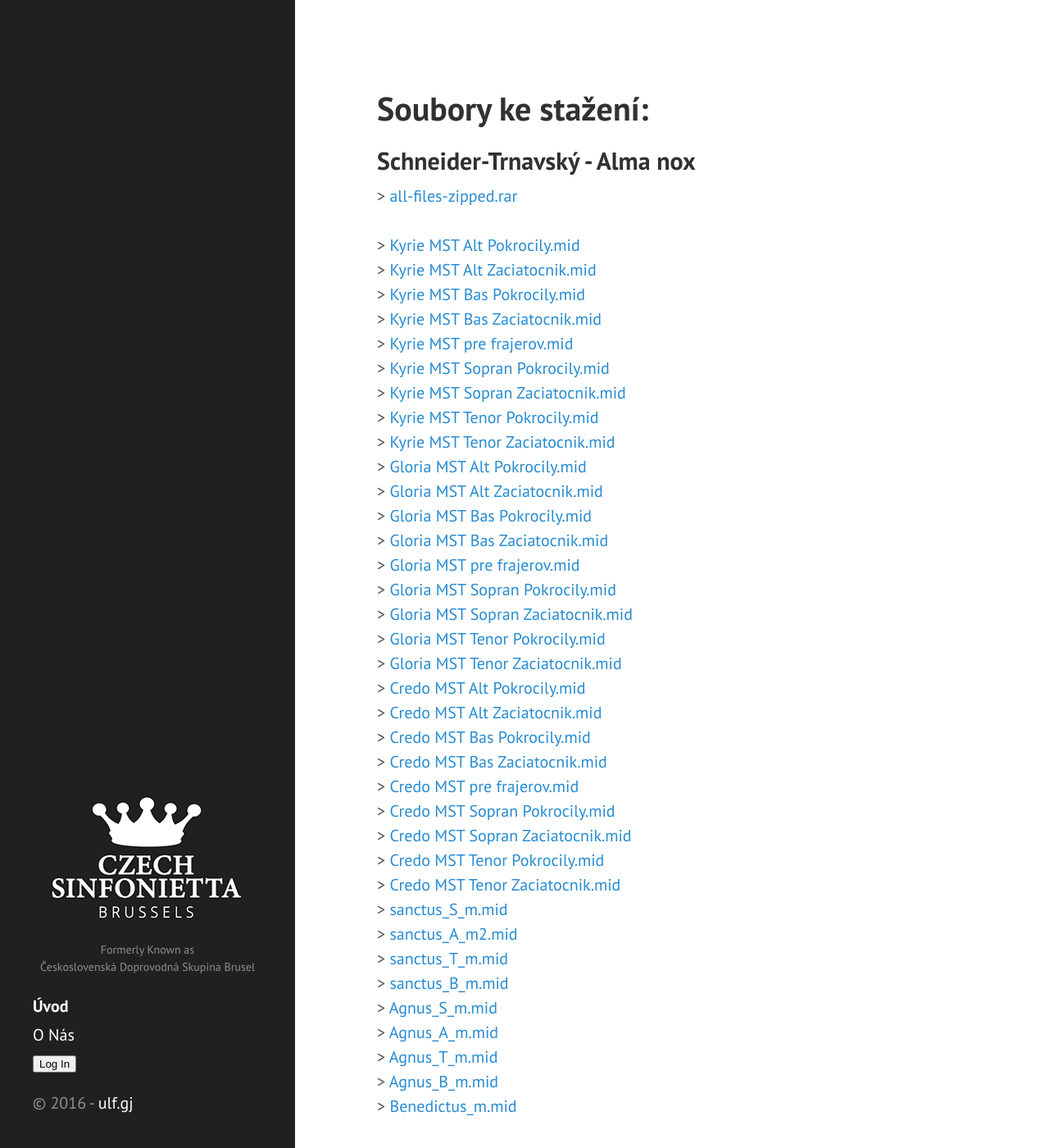
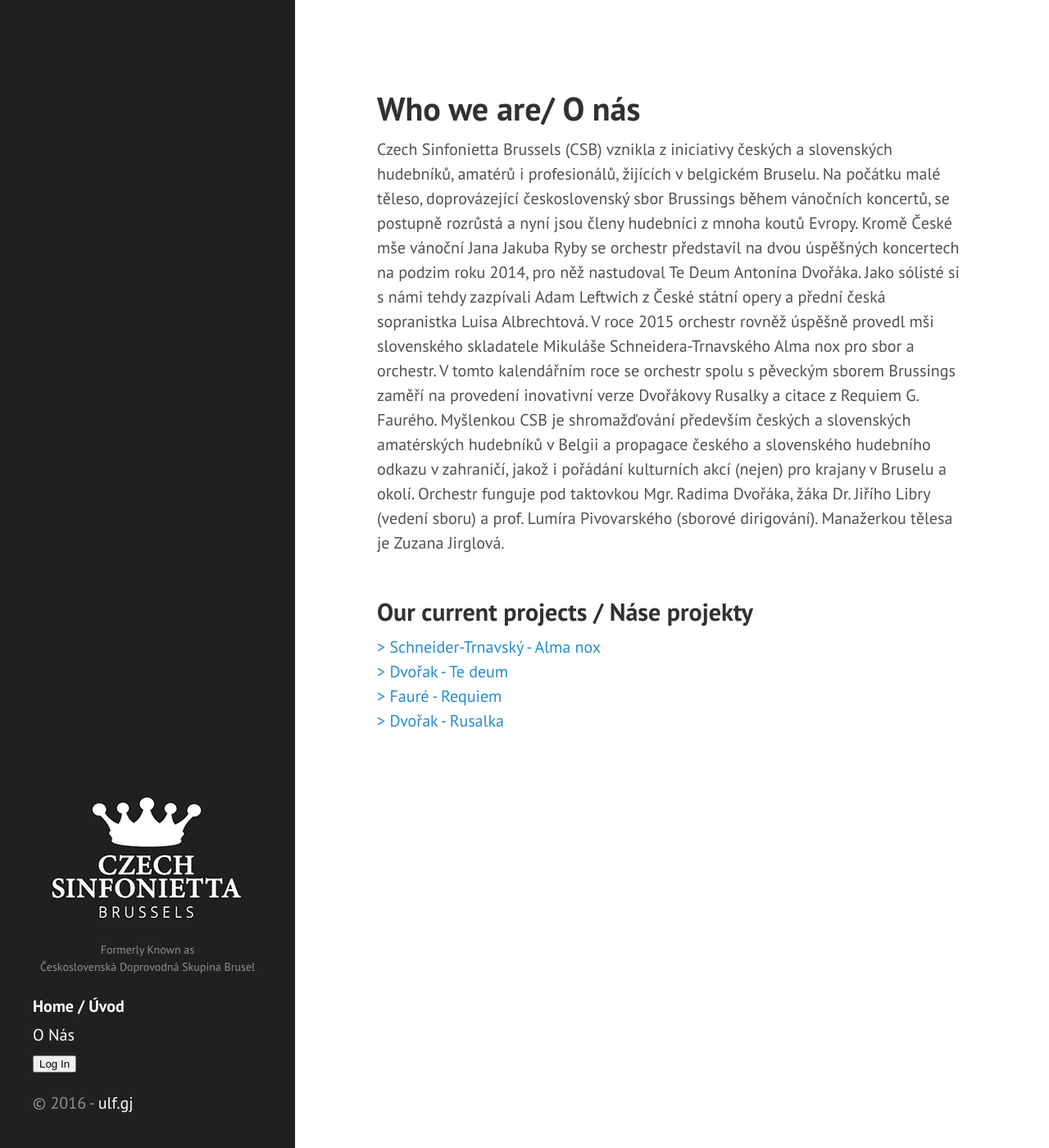
Before and after one commit to csdsbrusel/csdsbrusel.github.io, a Jekyll site: the page built from index.html, in a window 1280 px wide and 1400 px high. Shown: the whole window at 82% size. Built offline with Jekyll 4.4.1, drawn with Linux system fonts in a browser that asks for light colours; Markdown is read by kramdown in place of the engine named in the settings; the list of posts is cut into pages by our own code.

Commit message:
created generic project pages from data list

```diff
--- a/_config.yml
+++ b/_config.yml
@@ -1,5 +1,5 @@
 # Dependencies
-markdown:         redcarpet
+# markdown:         redcarpet
 highlighter:      false
 
 # Permalinks
--- a/_data/soubory.yml
+++ b/_data/soubory.yml
@@ -14,6 +14,7 @@
 
 
 - title: Schneider-Trnavský - Alma nox
+  url: schneider-trnavsky-alma-nox
   files:
     - soubor: all-files-zipped.rar
 
@@ -71,10 +72,19 @@
     - soubor: Benedictus_m.mid
     # - soubor: n/a
 
+- title: Dvořak - Te deum
+  url: dvorak-te-deum
+  files:
+    - soubor: file03.mid
+    - soubor: file04.mid
 
+- title: Fauré - Requiem
+  url: faure-requiem
+  files:
+    - soubor: requiem_6_libera_me.mid
+    - soubor: requiem_7_in_paradisum.mid
 
-
-# - title: dvorak - te deum
-#   files:
-#     - soubor: file03.mid
-#     - soubor: file04.mid
+- title: Dvořak - Rusalka
+  url: dvorak-rusalka
+  files:
+    - soubor:
--- a/_includes/sidebar.html
+++ b/_includes/sidebar.html
@@ -19,7 +19,7 @@
     </div>
 
     <nav class="sidebar-nav">
-      <a class="sidebar-nav-item{% if page.url == site.baseurl %} active{% endif %}" href="{{ site.baseurl }}">Úvod</a>
+      <a class="sidebar-nav-item{% if page.url == site.baseurl %} active{% endif %}" href="{{ site.baseurl }}">Home / Úvod</a>
 
       {% comment %}
         The code below dynamically generates a sidebar nav of pages with
--- a/index.html
+++ b/index.html
@@ -3,23 +3,25 @@
 title: Home
 ---
 
-<h1>Soubory ke sta&#382;ení:</h1>
+<h1>Who we are/ O nás</h1>
 
-<div class="file-container">
-  {% for skladba in site.data.soubory %}
+Czech Sinfonietta Brussels (CSB) vznikla z iniciativy českých a slovenských hudebníků, amatérů i profesionálů, žijících v belgickém Bruselu.
 
-  <h2>{{ skladba.title }}</h2>
-  <p>
-    {% for file in skladba.files %}
-        &gt; <a href="soubory/{{ file.soubor }}">{{ file.soubor }}</a>
-        <br />
-      {% assign file_check = file.soubor %}
-      {% if file_check contains '.rar' or file_check contains '.zip' %}
-        <br />
-      {% endif %}
+Na počátku malé těleso, doprovázející československý sbor Brussings během vánočních koncertů, se postupně rozrůstá a nyní jsou členy hudebníci z mnoha koutů Evropy. Kromě České mše vánoční Jana Jakuba Ryby se orchestr představil na dvou úspěšných koncertech na podzim roku 2014, pro něž nastudoval Te Deum Antonína Dvořáka. Jako sólisté si s námi tehdy zazpívali Adam Leftwich z České státní opery a přední česká sopranistka Luisa Albrechtová. V roce 2015 orchestr rovněž úspěšně provedl mši slovenského skladatele Mikuláše Schneidera-Trnavského Alma nox pro sbor a orchestr.
 
-    {% endfor %}
-  </p>
+V tomto kalendářním roce se orchestr spolu s pěveckým sborem Brussings zaměří na provedení inovativní verze Dvořákovy Rusalky a citace z Requiem G. Faurého.
 
-  {% endfor %}
-</div>
+Myšlenkou CSB je shromažďování především českých a slovenských amatérských hudebníků v Belgii a propagace českého a slovenského hudebního odkazu v zahraničí, jakož i pořádání kulturních akcí (nejen) pro krajany v Bruselu a okolí.
+
+Orchestr funguje pod taktovkou Mgr. Radima Dvořáka, žáka Dr. Jiřího Libry (vedení sboru) a prof. Lumíra Pivovarského (sborové dirigování).
+Manažerkou tělesa je Zuzana Jirglová.
+
+<br /><br />
+
+<h2>Our current projects / Náse projekty</h2>
+
+<p>
+{% for project in site.data.soubory %}
+<a href="/projects/{{ project.url }}"> &gt; {{ project.title }}</a></br />
+{% endfor %}
+</p>
--- /dev/null
+++ b/projects/dvorak-rusalka.html
@@ -0,0 +1,3 @@
+---
+layout: project
+---
--- /dev/null
+++ b/projects/faure-requiem.html
@@ -0,0 +1,3 @@
+---
+layout: project
+---
--- /dev/null
+++ b/projects/schneider-trnavsky-alma-nox.html
@@ -0,0 +1,3 @@
+---
+layout: project
+---
--- /dev/null
+++ b/projects/te-deum.html
@@ -0,0 +1,3 @@
+---
+layout: project
+---
```
Also changed, not shown: _layouts/project.html (added, +33 -0 lines), atom.xml (deleted, +0 -28 lines), 3 other files.
